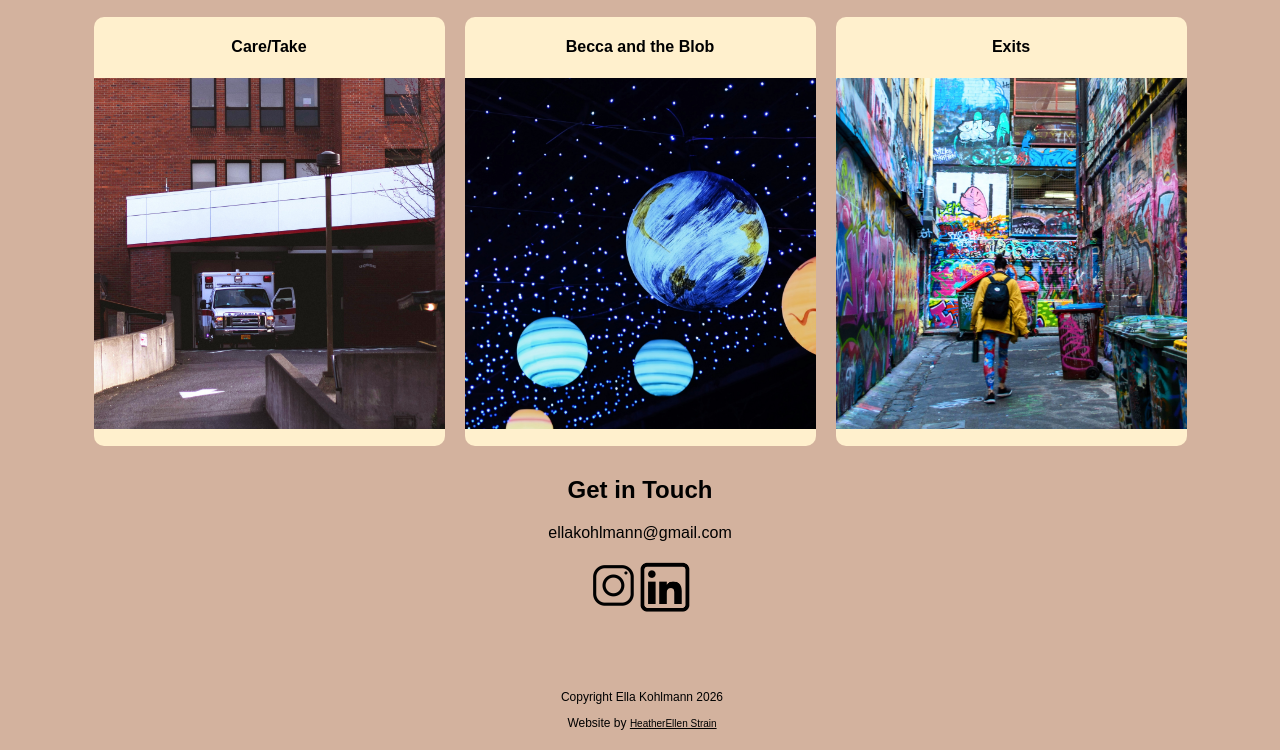
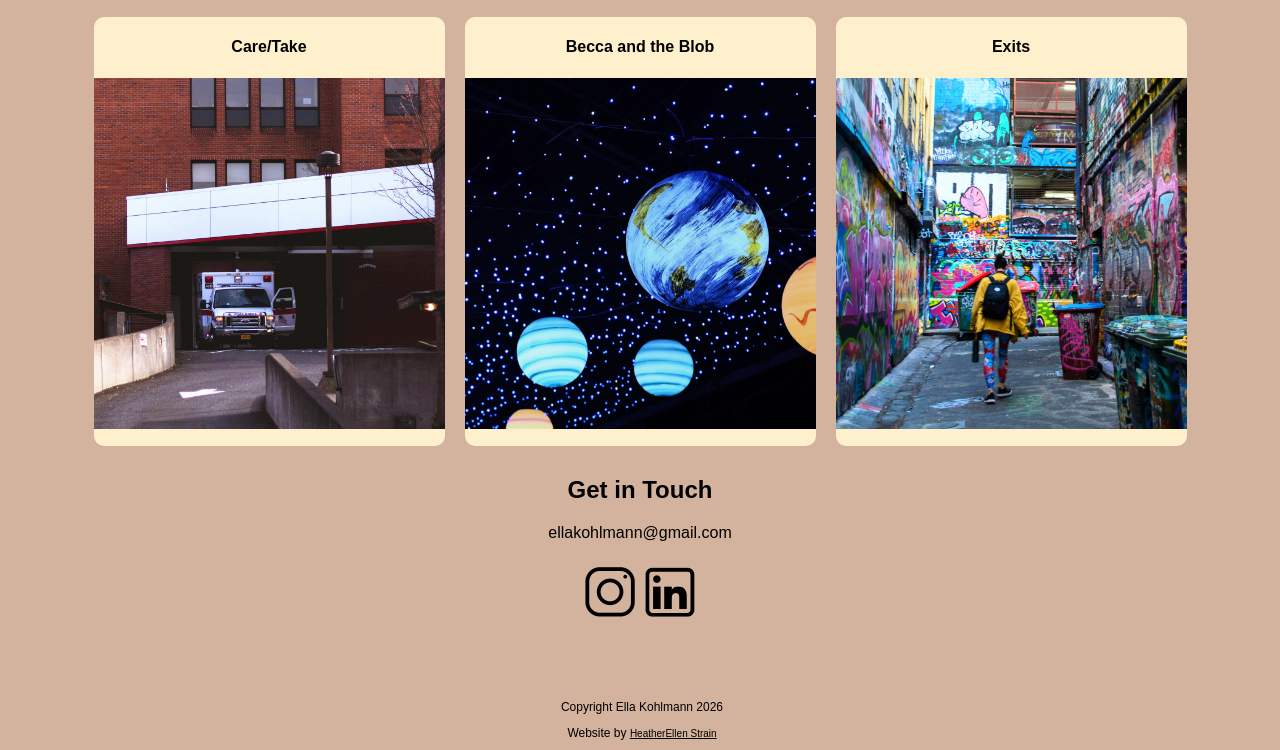
Before and after one commit to hestrain/ella-site, a plain HTML site: page index.html in a window 1280 px wide. Shown: the part 1137-1887 px from the top of the page. Drawn offline with Linux system fonts and the light colour scheme.

Commit message:
socials same size now and have margin between

```diff
--- a/assets/contact.json
+++ b/assets/contact.json
@@ -9,7 +9,7 @@
     "title":"instagram",
     "url":"https://www.instagram.com/ellaa.k",
     "linktext":"ellaa.k",
-    "icon":"./assets/photos/insta-bw.png"
+    "icon":"./assets/photos/InstaEdit.png"
   },
   {
     "title":"linkedIn",
--- a/assets/style.css
+++ b/assets/style.css
@@ -286,6 +286,7 @@ header {
 .a-social {
     display: flex;
     flex-direction: column;
+    margin: 5px;
 }
 
 /*THE IMAGE*/
```
Also changed, not shown: assets/photos/InstaEdit.png (added).
